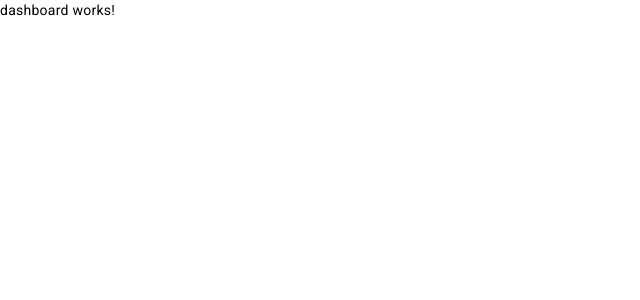
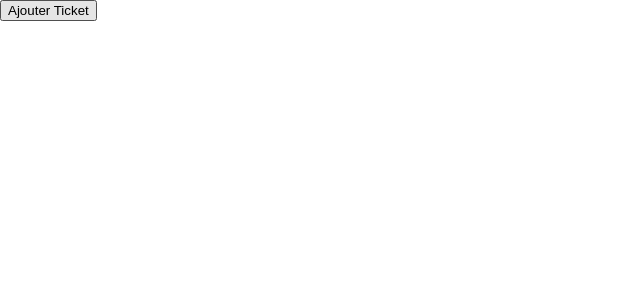
Before and after one commit to AladdinBelhaj/ticketing-app, an Angular app in the folder frontend/: page /dashboard in a window 1280 px wide. Shown: the top 300 px of the page, without its empty margins (0-640 px from the left). Built offline with nearby package versions, Linux system fonts and the light colour scheme; sample sign-in values are in the browser's storage.

Commit message:
Creation modal ajouter ticket

```diff
--- a/frontend/src/app/app.module.ts
+++ b/frontend/src/app/app.module.ts
@@ -8,10 +8,12 @@ import { AppComponent } from './app.component';
 import { LoginComponent } from './login/login.component';
 import { DashboardComponent } from './dashboard/dashboard.component';
 import { BrowserAnimationsModule } from '@angular/platform-browser/animations';
+import { AddticketComponent } from './dashboard/addticket/addticket.component';
+import { MatDialogModule } from '@angular/material/dialog'
 
 @NgModule({
-  declarations: [AppComponent, LoginComponent, DashboardComponent],
-  imports: [BrowserModule, AppRoutingModule, HttpClientModule, FormsModule, BrowserAnimationsModule], // Add FormsModule here
+  declarations: [AppComponent, LoginComponent, DashboardComponent, AddticketComponent],
+  imports: [BrowserModule, AppRoutingModule, HttpClientModule, FormsModule, BrowserAnimationsModule ,MatDialogModule], // Add FormsModule here
   providers: [],
   bootstrap: [AppComponent],
 })
--- /dev/null
+++ b/frontend/src/app/dashboard/addticket/addticket.component.html
@@ -0,0 +1 @@
+<p>addticket works!</p>
--- /dev/null
+++ b/frontend/src/app/dashboard/addticket/addticket.component.ts
@@ -0,0 +1,19 @@
+import { Component, OnInit } from '@angular/core';
+
+@Component({
+  selector: 'app-addticket',
+  templateUrl: './addticket.component.html',
+  styleUrls: ['./addticket.component.css']
+})
+export class AddticketComponent implements OnInit{
+
+ constructor(){
+
+ }
+
+
+  ngOnInit(): void {
+
+  }
+
+}
--- a/frontend/src/app/dashboard/dashboard.component.html
+++ b/frontend/src/app/dashboard/dashboard.component.html
@@ -1 +1 @@
-<p>dashboard works!</p>
+<button (click)="clickbutton()">Ajouter Ticket</button>
--- a/frontend/src/app/dashboard/dashboard.component.ts
+++ b/frontend/src/app/dashboard/dashboard.component.ts
@@ -1,10 +1,26 @@
-import { Component } from '@angular/core';
+import { Component, OnInit } from '@angular/core';
+import {MatDialog, MAT_DIALOG_DATA, MatDialogRef, MatDialogModule} from '@angular/material/dialog';
+import { AddticketComponent } from './addticket/addticket.component';
 
 @Component({
   selector: 'app-dashboard',
   templateUrl: './dashboard.component.html',
   styleUrls: ['./dashboard.component.css']
 })
-export class DashboardComponent {
+export class DashboardComponent implements OnInit{
+  constructor(public dialog: MatDialog){
 
-}
+  }
+
+
+   ngOnInit(): void {
+
+   }
+
+   clickbutton(): void{
+    this.dialog.open(AddticketComponent, {
+      width: '250px',
+
+    });
+  }
+   }
--- a/frontend/src/app/service/login.service.ts
+++ b/frontend/src/app/service/login.service.ts
@@ -19,7 +19,7 @@ export class LoginService {
       tap((response) => {
         // Save the token in local storage or in a cookie
         localStorage.setItem('token', response.token);
-
+console.log('im her')
         // Redirect to the dashboard after successful login
         this.router.navigate(['/dashboard']);
       }),
```
Also changed, not shown: frontend/src/app/dashboard/addticket/addticket.component.css (added), frontend/src/app/login/login.component.ts (line endings or trailing spaces), 1 other file (tests, documents, lock files or other folders).
